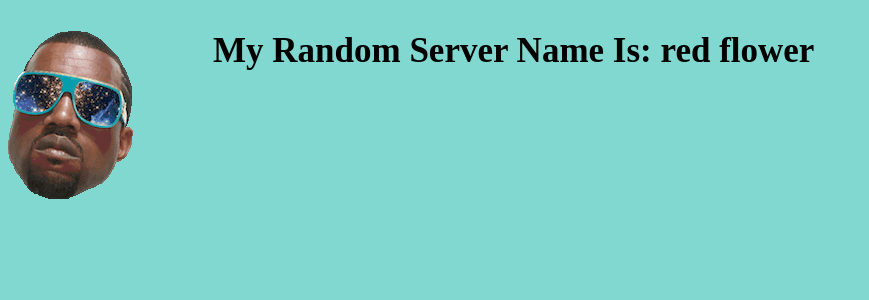
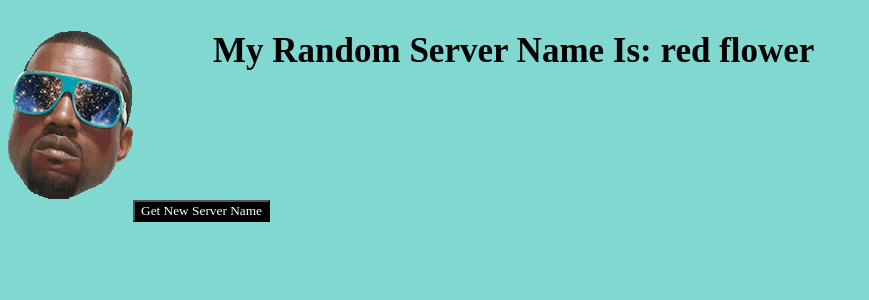
Before and after one commit to KMBrothern/codeup.dev, a PHP site: page /server-name-generator.php in a window 1280 px wide. Shown: the part 156-456 px from the top of the page, without its empty margins (0-869 px from the left). Run offline with PHP 8.4, Linux system fonts and the light colour scheme.

Commit message:
Added button to display name, still need to add functionality so it gets a new server nae

```diff
--- a/public/css/serverNameCss.css
+++ b/public/css/serverNameCss.css
@@ -18,3 +18,9 @@ h2{
 	float: left;
 	position: relative;
 }
+.refresh{
+	margin-top: 100px;
+	background-color: black;
+	color: white;
+	font-family: Copperplate;
+}
--- a/public/server-name-generator.php
+++ b/public/server-name-generator.php
@@ -39,5 +39,9 @@ extract(pageController());
 	<img src="/img/image-3.gif">
 </div>
 <h2>My Random Server Name Is: <?= $adjectives[$randomAdjective]." ".$nouns[$randomNoun]; ?></h2>
+<div>
+	<button class ="refresh">Get New Server Name</button>
+<!-- button needs event listener to listen for click and perform refresh page action -->
+</div>
 </body>
 </html>
```
